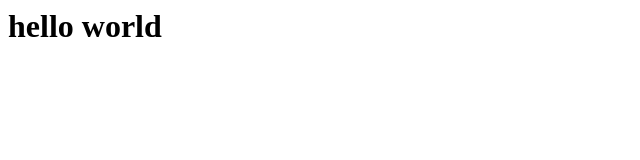
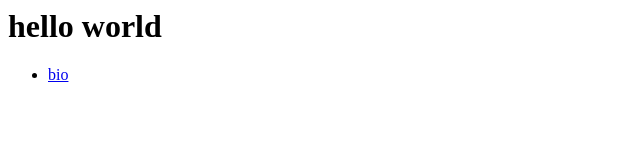
Before and after one commit to kpbrightcove/TestProject, a plain HTML site: page index.html in a window 1280 px wide. Shown: the full height of the page, 0-640 px from the left. Drawn offline with Linux system fonts and the light colour scheme.

Commit message:
added bio link

```diff
--- a/index.html
+++ b/index.html
@@ -5,5 +5,8 @@
 </head>
 <body>
 	<h1>hello world</h1>
+	<ul>
+		<li><a href="bio.html">bio</a></li>
+	</ul>
 </body>
 </html>
```
